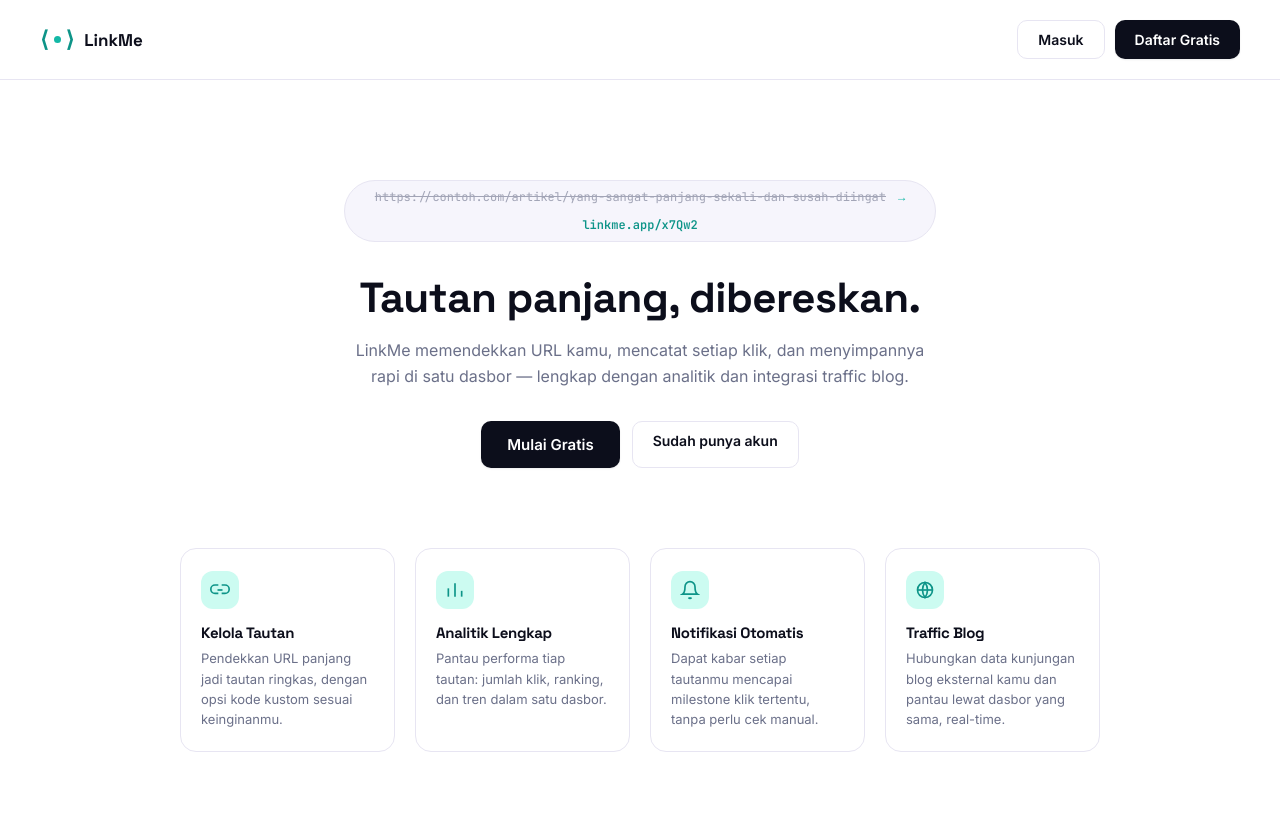
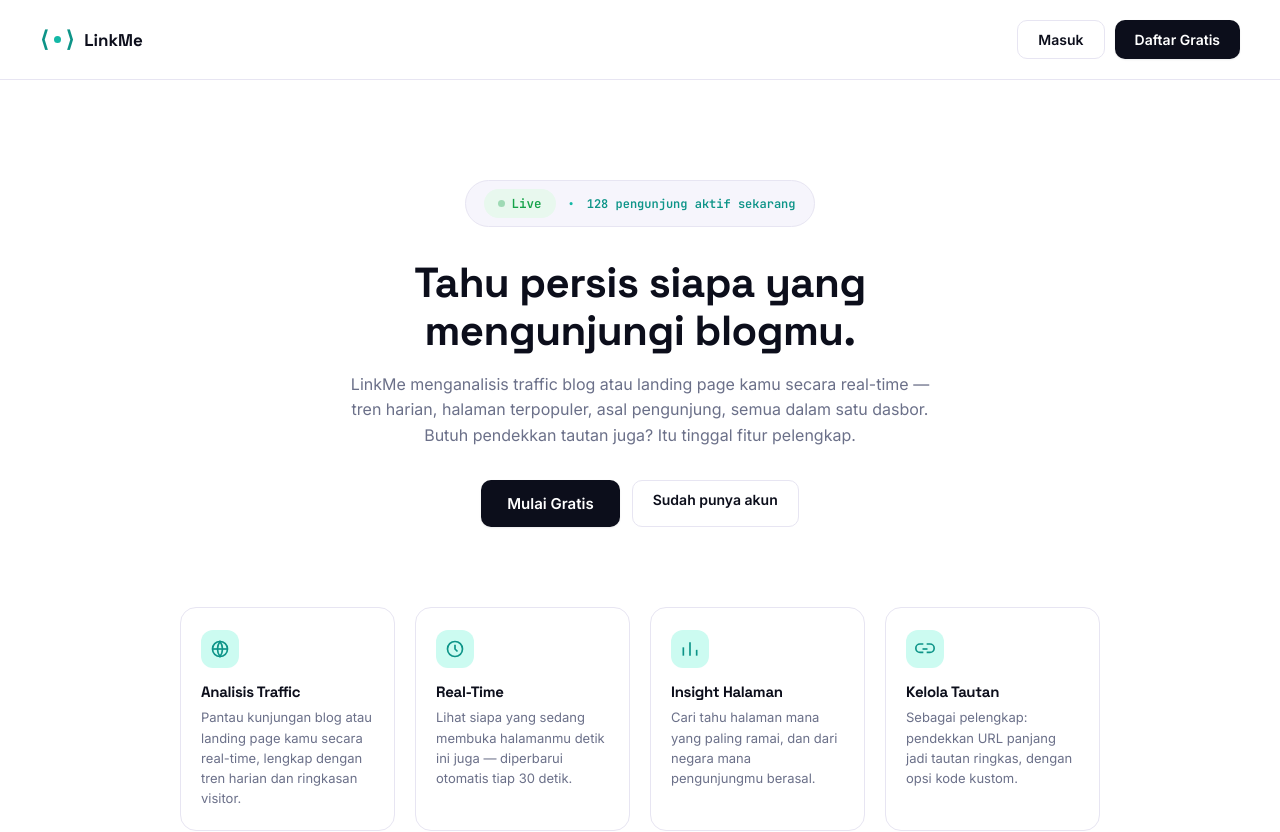
Before and after one commit to apikmencle/LinkMe, a Next.js app: page / in a window 1280 px wide. Shown: the top 832 px of the page. Built offline with nearby package versions, Linux system fonts and the light colour scheme; no server answers.

Commit message:
Update features and landing page content

```diff
--- a/pages/index.js
+++ b/pages/index.js
@@ -6,17 +6,26 @@ import Seo from '../components/Seo';
 
 const FEATURES = [
   {
-    title: 'Kelola Tautan',
-    desc: 'Pendekkan URL panjang jadi tautan ringkas, dengan opsi kode kustom sesuai keinginanmu.',
+    title: 'Analisis Traffic',
+    desc: 'Pantau kunjungan blog atau landing page kamu secara real-time, lengkap dengan tren harian dan ringkasan visitor.',
     icon: (
       <svg width="20" height="20" viewBox="0 0 24 24" fill="none" stroke="currentColor" strokeWidth="2">
-        <path d="M9 12h6" /><path d="M10 6H6a5 5 0 0 0 0 10h4" /><path d="M14 6h4a5 5 0 0 1 0 10h-4" />
+        <circle cx="12" cy="12" r="9" /><path d="M12 3a15 15 0 0 1 0 18 15 15 0 0 1 0-18z" /><path d="M3 12h18" />
       </svg>
     ),
   },
   {
-    title: 'Analitik Lengkap',
-    desc: 'Pantau performa tiap tautan: jumlah klik, ranking, dan tren dalam satu dasbor.',
+    title: 'Real-Time',
+    desc: 'Lihat siapa yang sedang membuka halamanmu detik ini juga — diperbarui otomatis tiap 30 detik.',
+    icon: (
+      <svg width="20" height="20" viewBox="0 0 24 24" fill="none" stroke="currentColor" strokeWidth="2">
+        <circle cx="12" cy="12" r="9" /><path d="M12 7v5l3 3" />
+      </svg>
+    ),
+  },
+  {
+    title: 'Insight Halaman',
+    desc: 'Cari tahu halaman mana yang paling ramai, dan dari negara mana pengunjungmu berasal.',
     icon: (
       <svg width="20" height="20" viewBox="0 0 24 24" fill="none" stroke="currentColor" strokeWidth="2">
         <path d="M4 20V10" /><path d="M12 20V4" /><path d="M20 20v-7" />
@@ -24,20 +33,11 @@ const FEATURES = [
     ),
   },
   {
-    title: 'Notifikasi Otomatis',
-    desc: 'Dapat kabar setiap tautanmu mencapai milestone klik tertentu, tanpa perlu cek manual.',
+    title: 'Kelola Tautan',
+    desc: 'Sebagai pelengkap: pendekkan URL panjang jadi tautan ringkas, dengan opsi kode kustom.',
     icon: (
       <svg width="20" height="20" viewBox="0 0 24 24" fill="none" stroke="currentColor" strokeWidth="2">
-        <path d="M18 8a6 6 0 0 0-12 0c0 7-3 9-3 9h18s-3-2-3-9" /><path d="M13.73 21a2 2 0 0 1-3.46 0" />
-      </svg>
-    ),
-  },
-  {
-    title: 'Traffic Blog',
-    desc: 'Hubungkan data kunjungan blog eksternal kamu dan pantau lewat dasbor yang sama, real-time.',
-    icon: (
-      <svg width="20" height="20" viewBox="0 0 24 24" fill="none" stroke="currentColor" strokeWidth="2">
-        <circle cx="12" cy="12" r="9" /><path d="M12 3a15 15 0 0 1 0 18 15 15 0 0 1 0-18z" /><path d="M3 12h18" />
+        <path d="M9 12h6" /><path d="M10 6H6a5 5 0 0 0 0 10h4" /><path d="M14 6h4a5 5 0 0 1 0 10h-4" />
       </svg>
     ),
   },
@@ -71,12 +71,12 @@ export default function Home() {
 
       <section className="landing-hero">
         <div className="compress-demo">
-          <span className="compress-long">https://contoh.com/artikel/yang-sangat-panjang-sekali-dan-susah-diingat</span>
-          <span className="compress-arrow">→</span>
-          <span className="compress-short">linkme.app/x7Qw2</span>
+          <span className="live-badge"><span className="live-dot" />Live</span>
+          <span className="compress-arrow">•</span>
+          <span className="compress-short">128 pengunjung aktif sekarang</span>
         </div>
-        <h1>Tautan panjang, dibereskan.</h1>
-        <p>LinkMe memendekkan URL kamu, mencatat setiap klik, dan menyimpannya rapi di satu dasbor — lengkap dengan analitik dan integrasi traffic blog.</p>
+        <h1>Tahu persis siapa yang mengunjungi blogmu.</h1>
+        <p>LinkMe menganalisis traffic blog atau landing page kamu secara real-time — tren harian, halaman terpopuler, asal pengunjung, semua dalam satu dasbor. Butuh pendekkan tautan juga? Itu tinggal fitur pelengkap.</p>
         <div className="landing-cta">
           <Link href="/register" className="btn-primary btn-lg">Mulai Gratis</Link>
           <Link href="/login" className="btn-ghost btn-lg">Sudah punya akun</Link>
```
